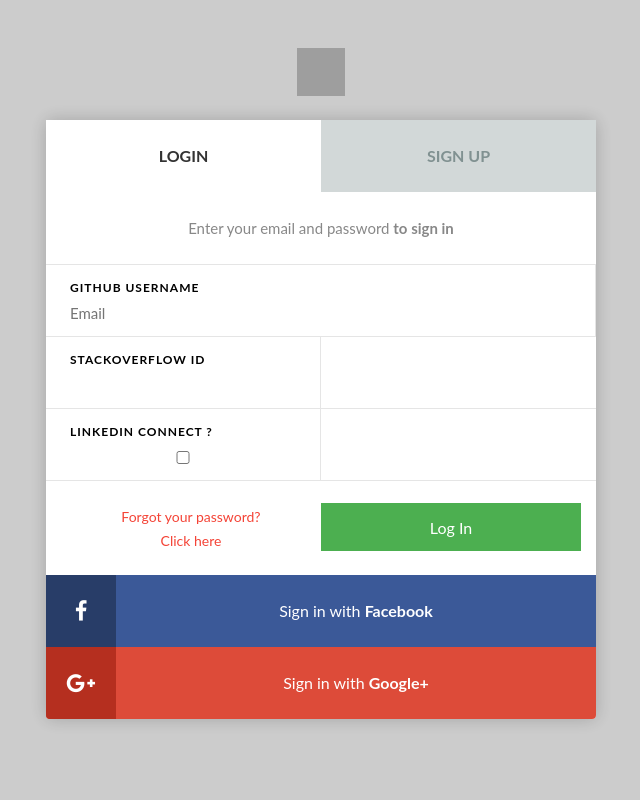
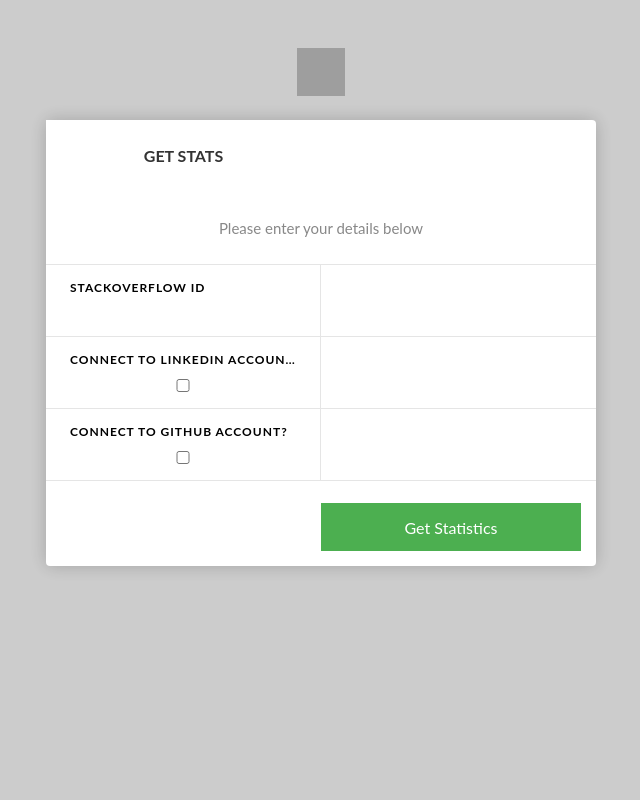
Before and after one commit to bobsru/skilladvisor, a Flask app: page /getstats in a window 1280 px wide. Shown: the whole page, without its empty margins (319-959 px from the left). Run offline with Flask 2, Linux system fonts and the light colour scheme; parts of the project's set-up code (start-up, migrations or seed data) failed here and were passed over; some libraries are stand-ins or nearby versions; grey boxes are pictures that could not be loaded.

Commit message:
Added github oauth authentication and modified getstats page

```diff
--- a/apis/github_api.py
+++ b/apis/github_api.py
@@ -5,24 +5,31 @@ import json
 
 global_github_json = {}
 
-def get_user_info(username):
+def get_user_info(github):
     try:
-        r_data = urllib2.urlopen('https://api.github.com/users/' + username).read()
+        #r_data = urllib2.urlopen('https://api.github.com/users/' + username).read()
+        r_data = github.get('user')
+        data = r_data.data
 
-        data = json.loads((r_data))
+        #print data['followers']
         global_github_json['followers'] = data['followers']
         global_github_json['user_created_on'] = data['created_at']
 
         # Get the repos count
-        repos = json.loads(urllib2.urlopen(data['repos_url']).read())
-        global_github_json['repos_count'] = len(repos)
+        #print data['repos_url']
+        r_repos = github.get('user/repos')
+        repos_data = r_repos.data
+
+        #repos = urllib2.urlopen(data['repos_url']).read()
+        #return repos
+        global_github_json['repos_count'] = len(repos_data)
 
         # Get the languages used,stars and watchers count
 
         languages_used = []
         stargazers_total_count = 0
         watchers_total_count = 0
-        for repo in repos:
+        for repo in repos_data:
             if repo['language'] not in languages_used and repo['language'] is not None:
                 languages_used.append(repo['language'])
 
--- a/apis/sof_api.py
+++ b/apis/sof_api.py
@@ -62,4 +62,4 @@ def get_sof_stats(user_id=246246):
     get_accept_rate(user_id)
     return global_sof_json
 
-print json.dumps(get_sof_stats(246246),indent=4)
+#print json.dumps(get_sof_stats(246246),indent=4)
--- a/app.py
+++ b/app.py
@@ -22,14 +22,14 @@ def home():
 @app.route('/')
 def webprint():
     return render_template('index.html',
-                          git_res=get_user_info('technoweenie'),
-                          sof_res=get_sof_stats(), linked_res='')
+                          git_res='',
+                          sof_res='', linked_res='')
 
 @app.route('/main')
 def main():
     return render_template('index.html',
-                          git_res=get_user_info('technoweenie'),
-                          sof_res=get_sof_stats(), linked_res='')
+                          git_res='',
+                          sof_res='', linked_res='')
 
 # Define a route for the default URL, which loads the form
 @app.route('/getstats')
@@ -42,20 +42,17 @@ def form():
 # accepting: POST requests in this case
 @app.route('/dashboard/', methods=['POST'])
 def dashboard():
-    github_uname=request.form['git_uname']
-    sof_user_id=request.form['soa_id']
-    session['github'] =  github_uname
-    session['stackover'] =  sof_user_id
+    session['github_flag'] = request.form['github_flag']
+    session['stackof_op'] = ''
+    if request.form['soa_id'] != '':
+        session['stackof_op'] = get_sof_stats(sof_user_id)
 
     if 'linkedin_flag' in request.form:
-        flag = request.form['linkedin_flag']
-        print flag
-        print global_linked
         return redirect('/linkedin')
     else:
         return render_template('index.html',
                           git_res=get_user_info(github_uname),
-                          sof_res=get_sof_stats(sof_user_id), linked_res='')
+                          sof_res=session['stackof_op'], linked_res='')
 
 linkedin = oauth.remote_app(
     'linkedin',
@@ -71,7 +68,6 @@ linkedin = oauth.remote_app(
     access_token_url='https://www.linkedin.com/uas/oauth2/accessToken',
     authorize_url='https://www.linkedin.com/uas/oauth2/authorization',
 )
-
 
 @app.route('/linkedin')
 def index():
@@ -98,11 +94,16 @@ def authorized():
 
     me = linkedin.get('people/~:(num-connections,picture-url,positions,location,summary,specialties,industry,headline)')
 
-    print github_uname
-    print sof_user_id
-    return render_template('index.html',
-                          git_res=get_user_info(session['github']),
-                          sof_res=get_sof_stats(session['stackover']), linked_res=me.data)
+    session['linkedin_data'] = me.data
+
+    if session['github_flag']:
+        return redirect(url_for('github_index'))
+    else:
+        return render_template('index.html',git_res='',
+                           sof_res=session['stackof_op'], linked_res=me.data)
+
+
+
 
 @linkedin.tokengetter
 def get_linkedin_oauth_token():
@@ -134,6 +135,64 @@ def change_linkedin_query(uri, headers, body):
 
 linkedin.pre_request = change_linkedin_query
 
+
+
+
+# For github
+
+github = oauth.remote_app(
+    'github',
+    consumer_key='4d137f387a1fbe9615e4',
+    consumer_secret='857f6bf754a1d4bd7f90fd1de02b5cde5c5b87f0',
+    request_token_params={'scope': 'user:email'},
+    base_url='https://api.github.com/',
+    request_token_url=None,
+    access_token_method='POST',
+    access_token_url='https://github.com/login/oauth/access_token',
+    authorize_url='https://github.com/login/oauth/authorize'
+)
+
+@app.route('/github')
+def github_index():
+    # if 'github_token' in session:
+    #     me = github.get('user')
+    #     return jsonify(me.data)
+    return redirect(url_for('github_login'))
+
+
+@app.route('/github/login')
+def github_login():
+    return github.authorize(callback=url_for('github_authorized', _external=True))
+
+
+@app.route('/github/logout')
+def github_logout():
+    session.pop('github_token', None)
+    return redirect(url_for('github_index'))
+
+
+@app.route('/github/login/authorized')
+def github_authorized():
+    resp = github.authorized_response()
+    if resp is None:
+        return 'Access denied: reason=%s error=%s' % (
+            request.args['error'],
+            request.args['error_description']
+        )
+    session['github_token'] = (resp['access_token'], '')
+    #me = github.get('user')
+    linkedin_data = session['linkedin_data']
+    #return jsonify(get_user_info(github))
+    #return jsonify(linkedin_data)
+    return render_template('index.html',
+                           git_res=get_user_info(github),
+                           sof_res=session['stackof_op'], linked_res=linkedin_data)
+
+
+@github.tokengetter
+def get_github_oauth_token():
+    return session.get('github_token')
+
 if __name__ == '__main__':
     app.run(host = 'localhost', port = 3000)
 
--- a/templates/register.html
+++ b/templates/register.html
@@ -2,7 +2,7 @@
 <html >
   <head>
     <meta charset="UTF-8">
-    <title>Login/Sign-In</title>
+    <title>Get Stats</title>
 
 
     <link rel="stylesheet" href="/static/css/normalize.css">
@@ -22,25 +22,21 @@
     <span class="logmod__close">Close</span>
     <div class="logmod__container">
       <ul class="logmod__tabs">
-        <li data-tabtar="lgm-2"><a href="#">Login</a></li>
-        <li data-tabtar="lgm-1"><a href="#">Sign Up</a></li>
+        <li data-tabtar="lgm-2"><a href="#">Get Stats</a></li>
+        <!--li data-tabtar="lgm-1"><a href="#">Sign Up</a></li>-->
       </ul>
       <div class="logmod__tab-wrapper">
+        <!--
       <div class="logmod__tab lgm-1">
         <div class="logmod__heading">
           <span class="logmod__heading-subtitle">Enter your personal details <strong>to create an acount</strong></span>
         </div>
         <div class="logmod__form">
           <form method="post" action="{{ url_for('dashboard') }}">
-            <div class="sminputs">
-              <div class="input full">
-                <label class="string optional" for="user-name">Github username</label>
-                <input class="string optional" name="git_uname" maxlength="255" placeholder="Email" type="text" size="50" />
-              </div>
-            </div>
+
             <div class="sminputs">
               <div class="input string optional">
-                <label class="string optional" for="user-pw">Stackoverflow id</label>
+                <label class="string optional" for="user-pw">Stackoverflow ID</label>
                 <input class="string optional" maxlength="255" type="text" name="soa_id"  size="50" />
               </div>
               <div class="input string optional">
@@ -77,38 +73,42 @@
           </div>
         </div>
       </div>
+      -->
       <div class="logmod__tab lgm-2">
         <div class="logmod__heading">
-          <span class="logmod__heading-subtitle">Enter your email and password <strong>to sign in</strong></span>
+          <span class="logmod__heading-subtitle">Please enter your details below</span>
         </div>
         <div class="logmod__form">
           <form method="post" action="{{ url_for('dashboard') }}">
-            <div class="sminputs">
-              <div class="input full">
-                <label class="string optional" for="user-name">Github username</label>
-                <input class="string optional" name="git_uname" maxlength="255" placeholder="Email" type="text" size="50" />
-              </div>
-            </div>
+
             <div class="sminputs">
               <div class="input string optional">
-                <label class="string optional" for="user-pw">Stackoverflow id</label>
+                <label class="string optional" for="user-pw">Stackoverflow ID</label>
                 <input class="string optional" maxlength="255" type="text" name="soa_id"  size="50" />
               </div>
               </div>
             </div>
            <div class="sminputs">
               <div class="input string optional">
-                <label class="string optional" for="user-pw">LinkedIN Connect ?</label>
+                <label class="string optional" for="user-pw">Connect to Linkedin account?</label>
                 <input class="string optional" type="checkbox" name="linkedin_flag" value="True" />
               </div>
               </div>
             </div>
+            <div class="sminputs">
+              <div class="input string optional">
+                <label class="string optional" for="user-pw">Connect to Github account?</label>
+                <input class="string optional" type="checkbox" name="github_flag" value="True" />
+              </div>
+              </div>
+            </div>
             <div class="simform__actions">
-              <input class="sumbit" name="commit" type="submit" value="Log In" />
-              <span class="simform__actions-sidetext"><a class="special" role="link" href="#">Forgot your password?<br>Click here</a></span>
+              <input class="sumbit" name="commit" type="submit" value="Get Statistics" />
+              <!-- <span class="simform__actions-sidetext"><a class="special" role="link" href="#">Forgot your password?<br>Click here</a></span> -->
             </div>
           </form>
         </div>
+    <!--
         <div class="logmod__alter">
           <div class="logmod__alter-container">
             <a href="#" class="connect facebook">
@@ -129,6 +129,7 @@
             </a>
           </div>
         </div>
+    -->
           </div>
       </div>
     </div>
```
